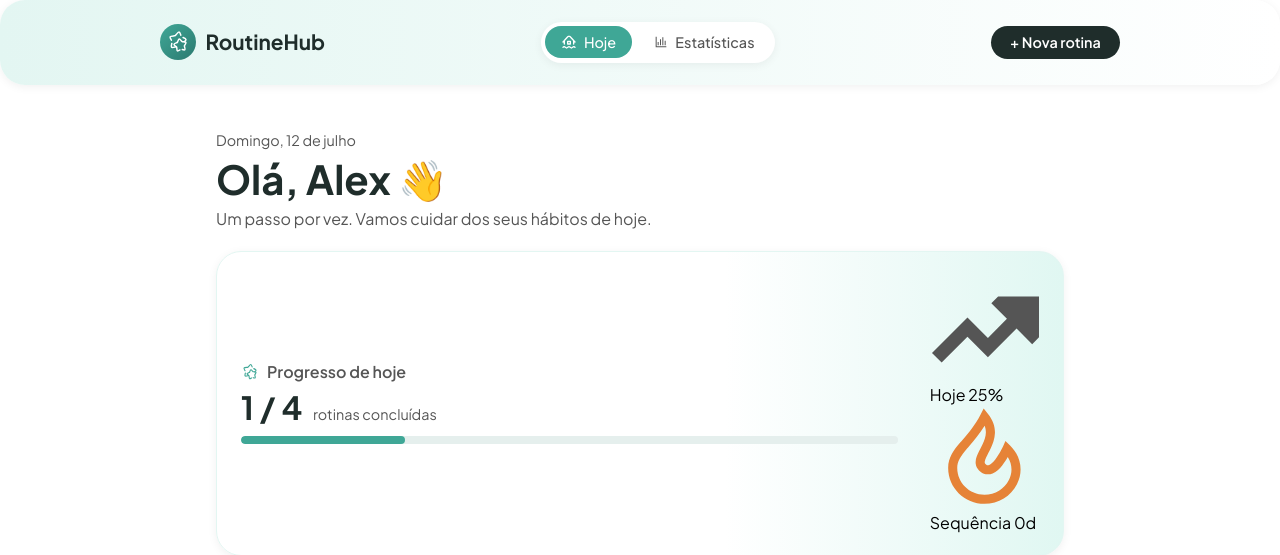
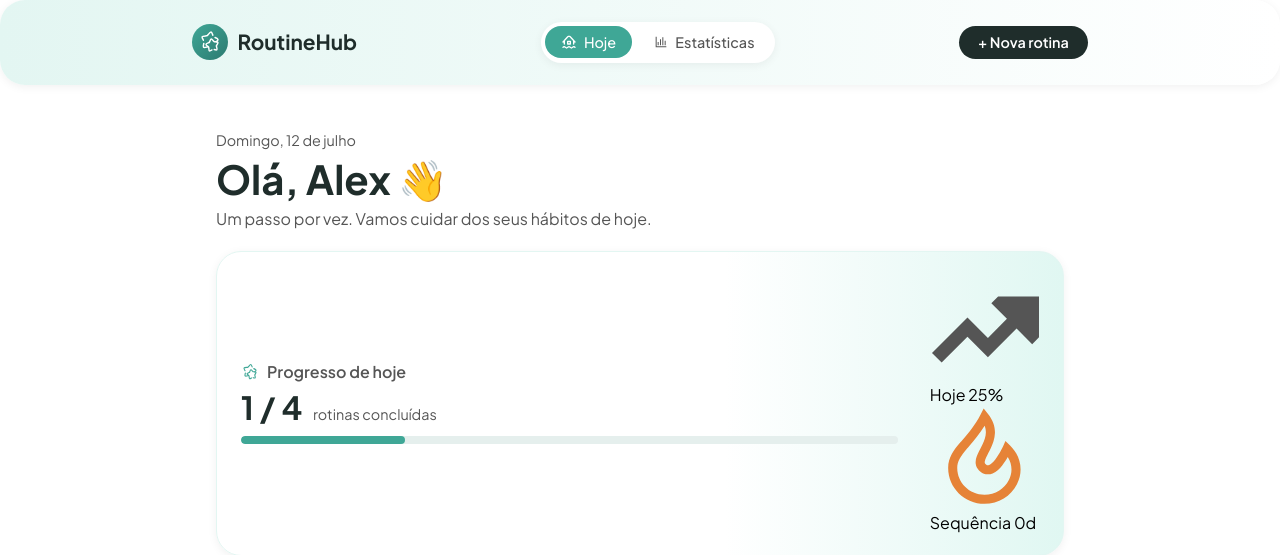
Before and after one commit to gustamoraiss/RoutineHub, a Flask app: page / in a window 1280 px wide. Shown: the top 555 px of the page. Run offline with Flask 3, Linux system fonts and the light colour scheme.

Commit message:
feat: altera padding do header no style.css

```diff
--- a/static/css/style.css
+++ b/static/css/style.css
@@ -10,7 +10,7 @@ a {
     display: flex;
     align-items: center;
     justify-content: space-between;
-    padding: 1.35rem 10rem;
+    padding: 1.35rem 12rem;
     background: linear-gradient(to right, #e3f6f2, #ffffff);
     border-radius: var(--radius);
     box-shadow: var(--shadow);
```
